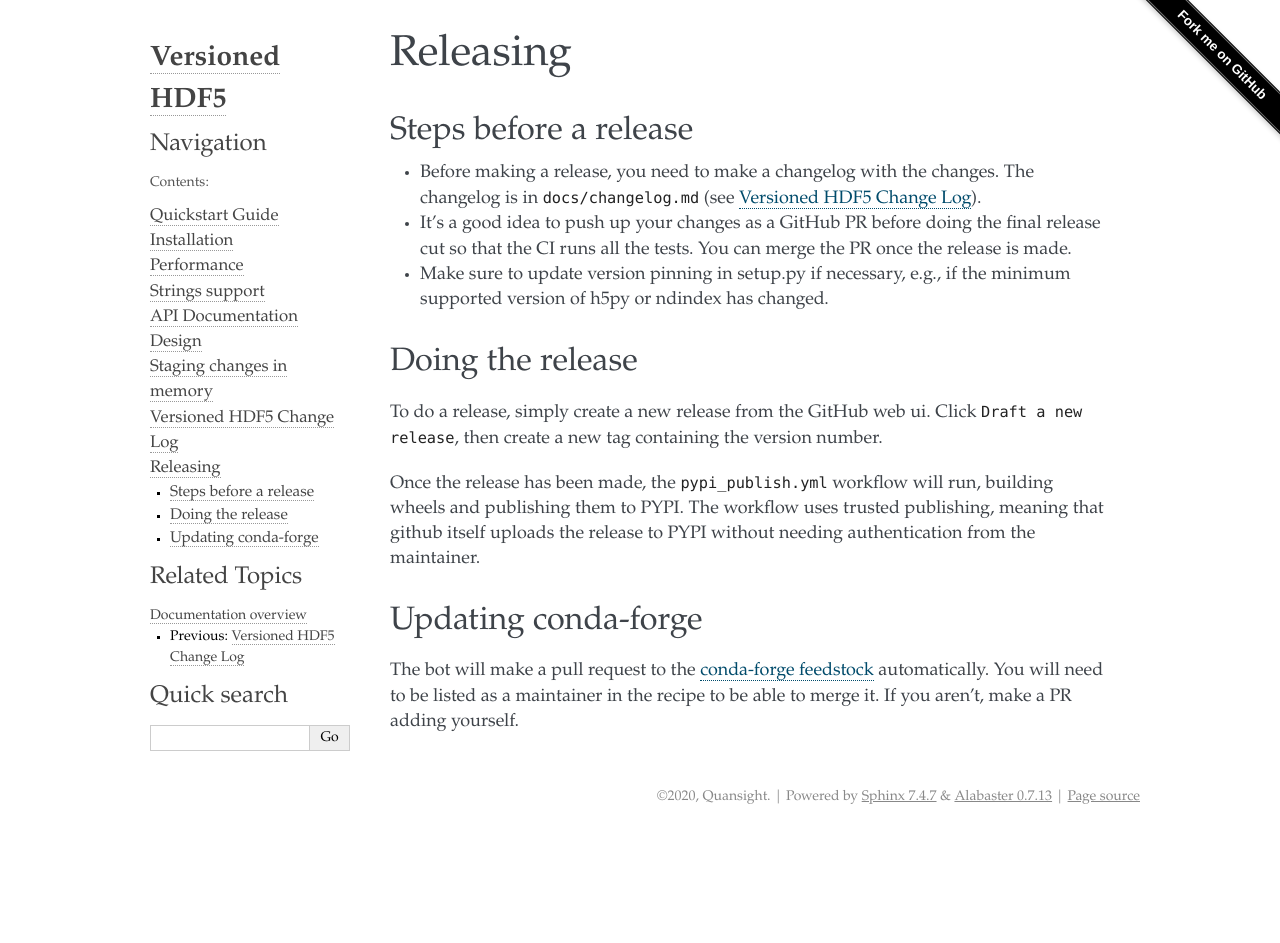
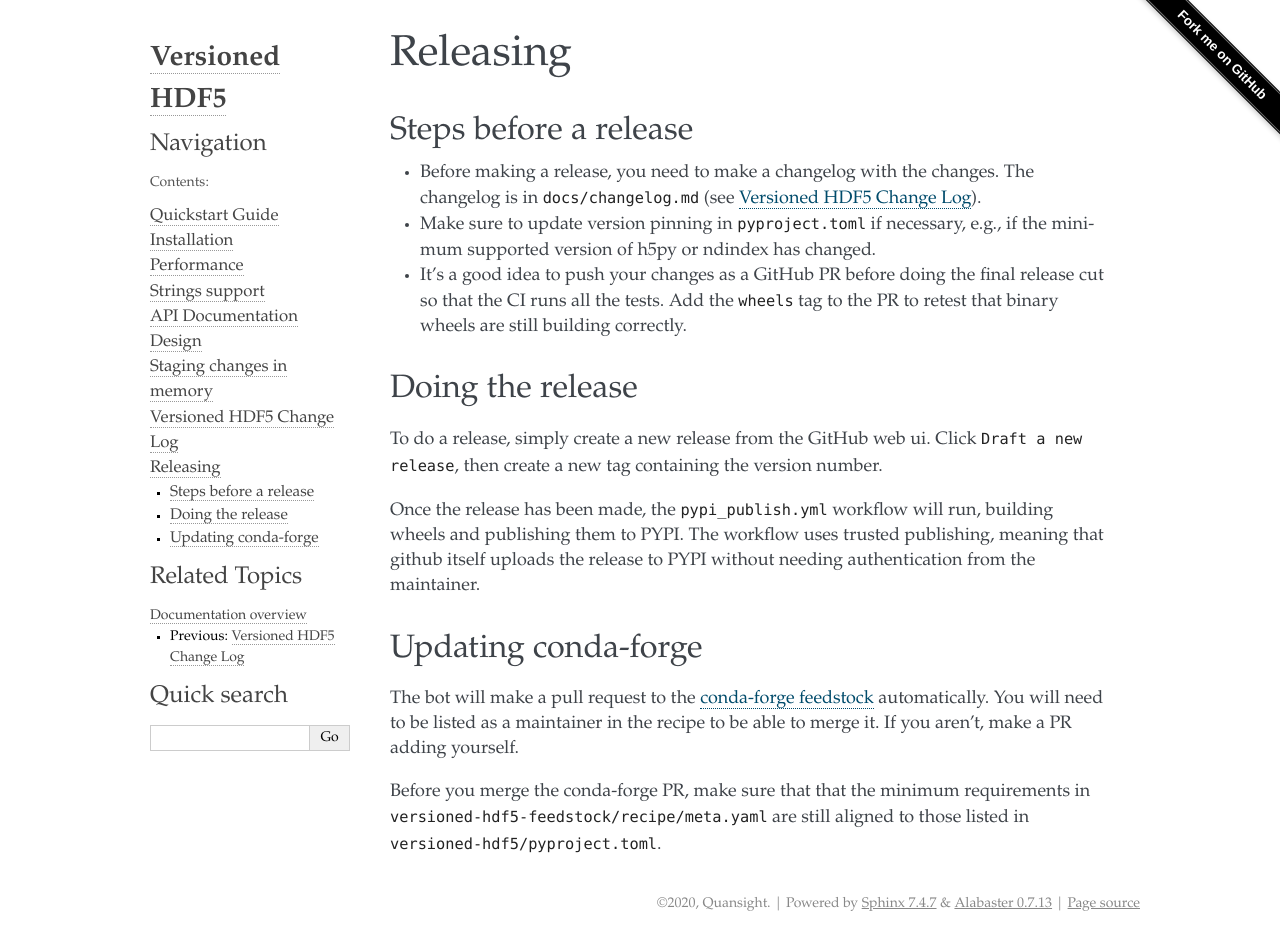
Before and after one commit to deshaw/versioned-hdf5, a Sphinx documentation site: the page built from docs/releasing.md, in a window 1280 px wide. Built offline with Sphinx 7.4.7, drawn with Linux system fonts in a browser that asks for light colours; before the commit the page ends 900 px from its top, so only the background shows below that.

Commit message:
Build wheels in selected PRs (#452)

```diff
--- a/docs/releasing.md
+++ b/docs/releasing.md
@@ -5,12 +5,12 @@
 - Before making a release, you need to make a changelog with the changes. The
   changelog is in `docs/changelog.md` (see {any}`changelog`).
 
-- It's a good idea to push up your changes as a GitHub PR before doing the
-  final release cut so that the CI runs all the tests. You can merge the PR
-  once the release is made.
+- Make sure to update version pinning in `pyproject.toml` if necessary, e.g., if the
+  minimum supported version of h5py or ndindex has changed.
 
-- Make sure to update version pinning in setup.py if necessary, e.g., if the
-  minimum supported version of h5py or ndindex has changed.
+- It's a good idea to push your changes as a GitHub PR before doing the final release
+  cut so that the CI runs all the tests. Add the `wheels` tag to the PR to retest that
+  binary wheels are still building correctly.
 
 ## Doing the release
 
@@ -28,3 +28,7 @@ The bot will make a pull request to the [conda-forge
 feedstock](https://github.com/conda-forge/versioned-hdf5-feedstock/pulls)
 automatically. You will need to be listed as a maintainer in the recipe to be
 able to merge it. If you aren't, make a PR adding yourself.
+
+Before you merge the conda-forge PR, make sure that that the minimum requirements in
+`versioned-hdf5-feedstock/recipe/meta.yaml` are still aligned to those listed in
+`versioned-hdf5/pyproject.toml`.
```
Also changed, not shown: 1 other file.
